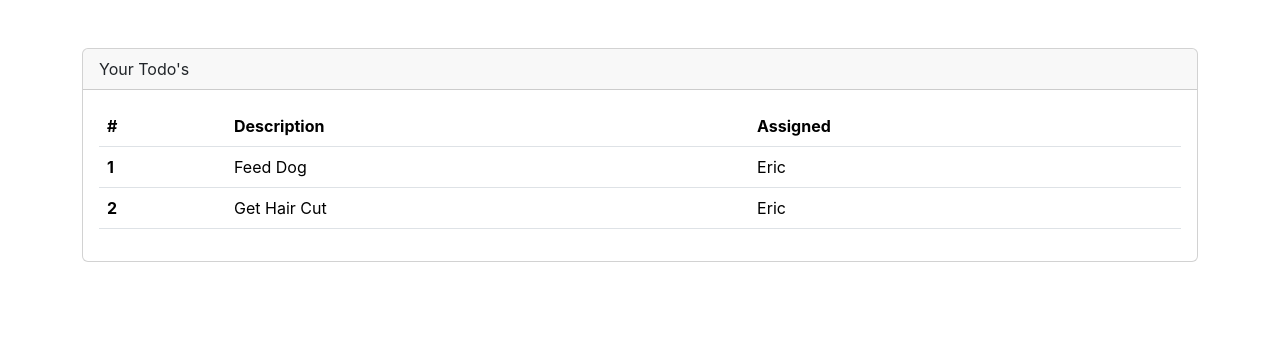
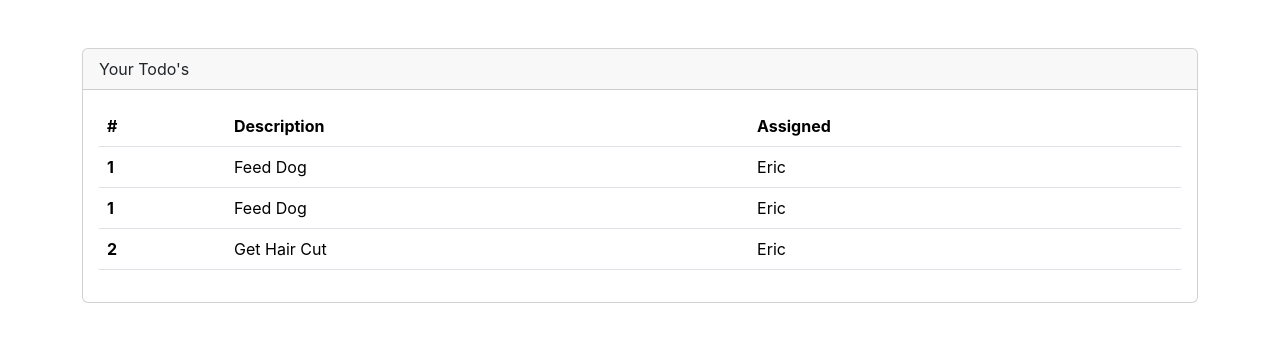
Before and after one commit to conradMare/React-Java-Spring-Boot, a React (Create React App) app in the folder react-todo-demo/react-todos/: page / in a window 1280 px wide. Shown: the top 342 px of the page. Built offline with nearby package versions, Linux system fonts and the light colour scheme.

Commit message:
2024/04/26(pm)
react-todo-demo - S04.15_Writing React Component Reusability

```diff
--- a/react-todo-demo/react-todos/src/App.js
+++ b/react-todo-demo/react-todos/src/App.js
@@ -19,6 +19,7 @@
             </thead>
             <tbody>
               <TodoRowItem/>
+              <TodoRowItem/>
               <tr>
                 <th scope='row'>2</th>
                 <td>Get Hair Cut</td>
--- a/react-todo-demo/react-todos/src/components/TodoRowItem.js
+++ b/react-todo-demo/react-todos/src/components/TodoRowItem.js
@@ -1,9 +1,14 @@
 function TodoRowItem() {
+
+    const rowNumber = 1;
+    const rowDescription = 'Feed Dog';
+    const rowAssigned = 'Eric';
+
     return(
         <tr>
-            <th scope="row">1</th>
-            <td>Feed Dog</td>
-            <td>Eric</td>
+            <th scope="row">{rowNumber}</th>
+            <td>{rowDescription}</td>
+            <td>{rowAssigned}</td>
         </tr>
     )
 }
```
